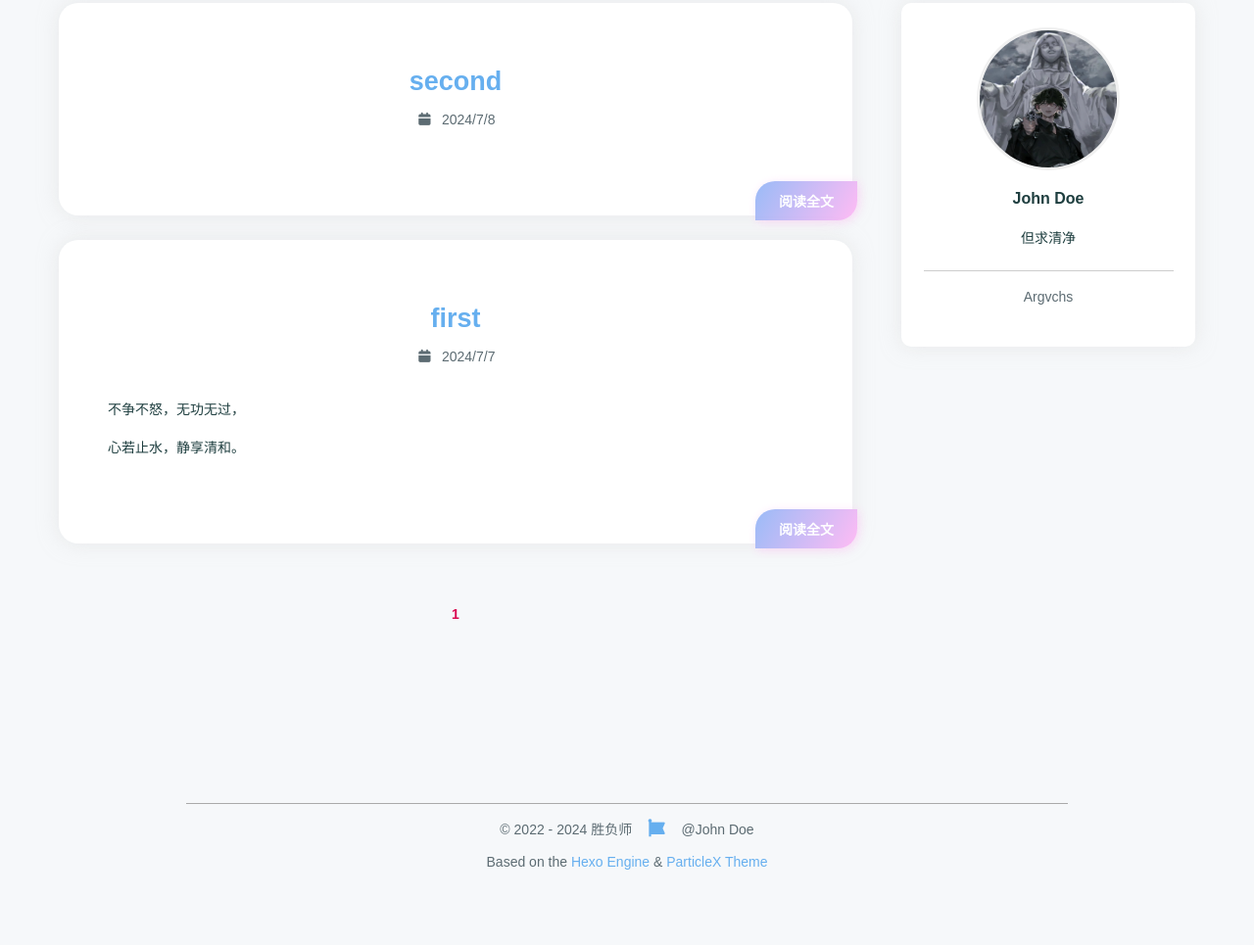
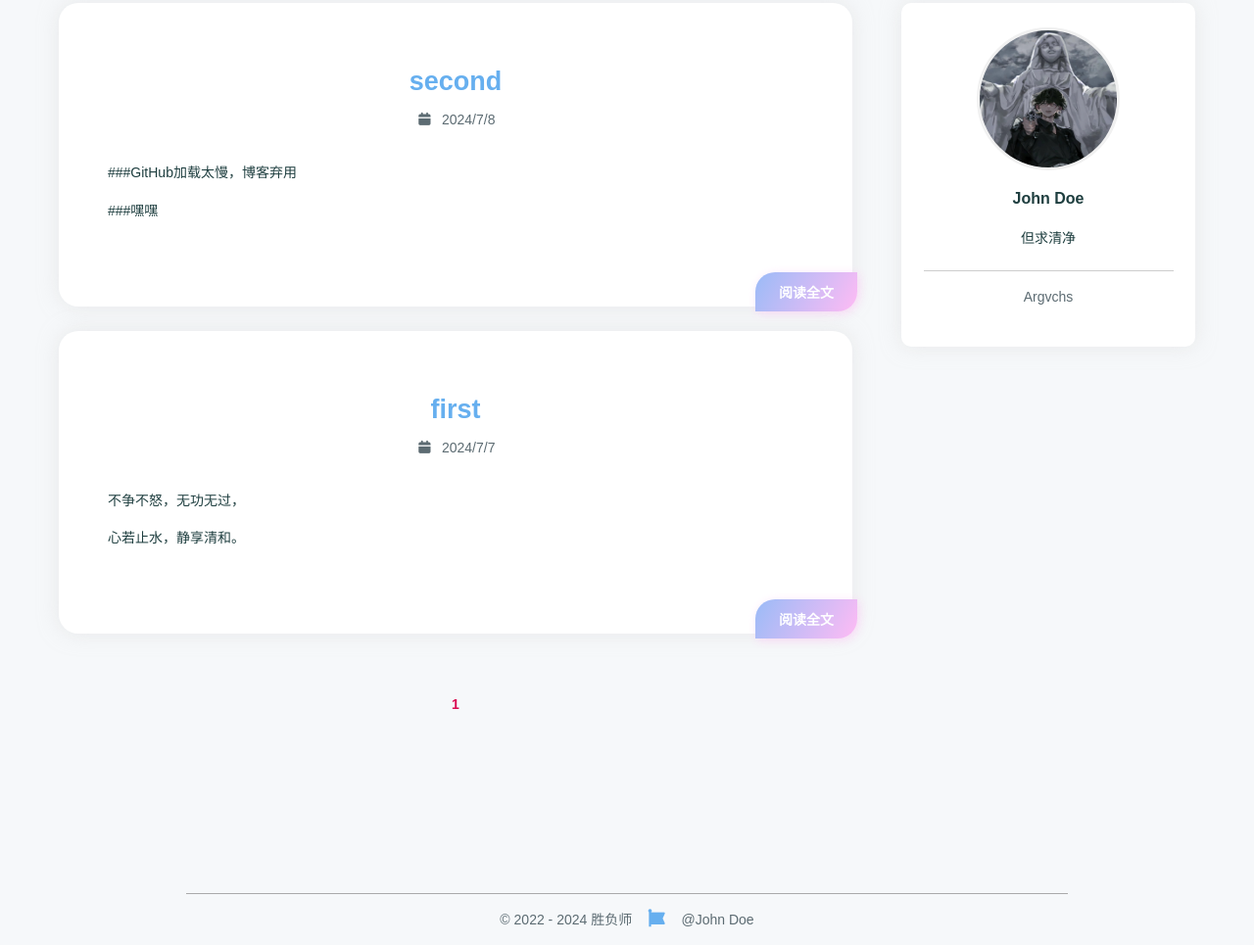
Before and after one commit to sfs27/sfs27, a plain HTML site: page index.html in a window 1280 px wide. Shown: the part 817-1782 px from the top of the page at 98% size. Before the commit the page ends 1740 px from the top, so only its background shows below. Drawn offline with nearby package versions, Linux system fonts and the light colour scheme; a script that the page names is missing; a web font is replaced by a local one.

Commit message:
Site updated: 2024-07-08 20:01:33

```diff
--- a/index.html
+++ b/index.html
@@ -198,6 +198,8 @@
     <div class="description">
         <div class="content" v-pre>
 
+            <p>###GitHub加载太慢，博客弃用</p>
+<p>###嘿嘿</p>
 
 
         </div>
```
Also changed, not shown: 2024/07/08/second/index.html (+2 -0 lines).
